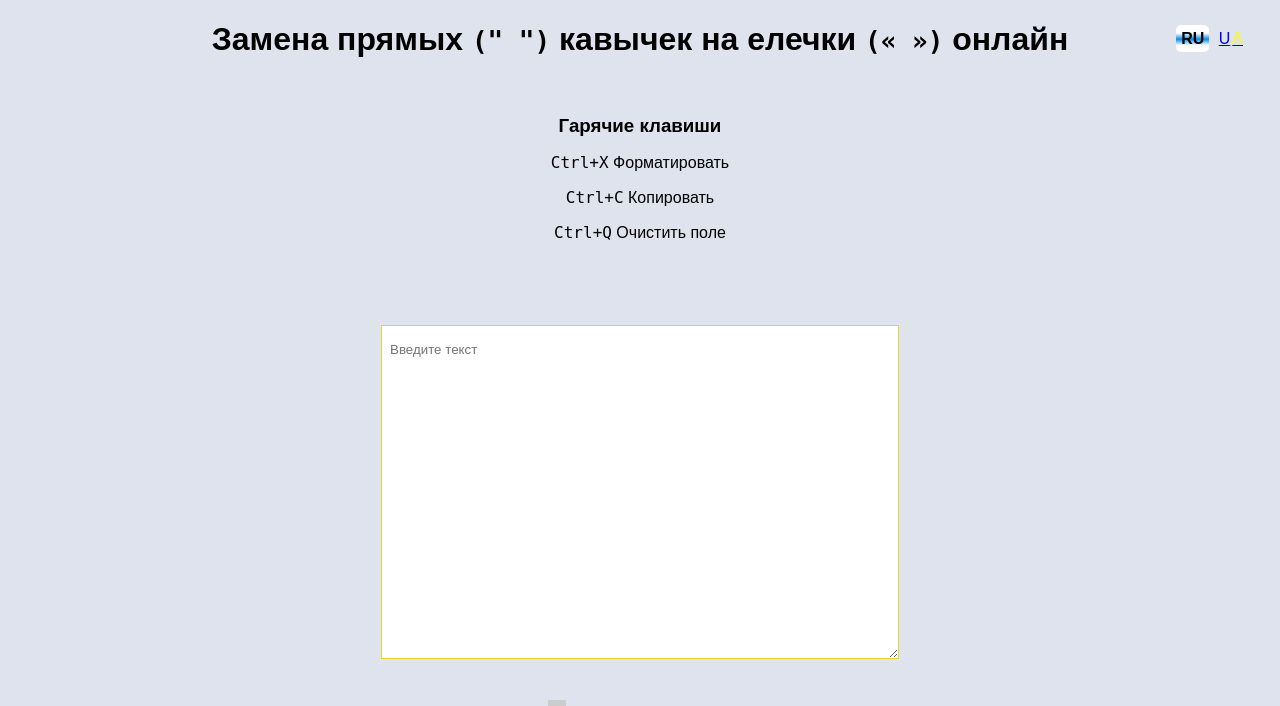
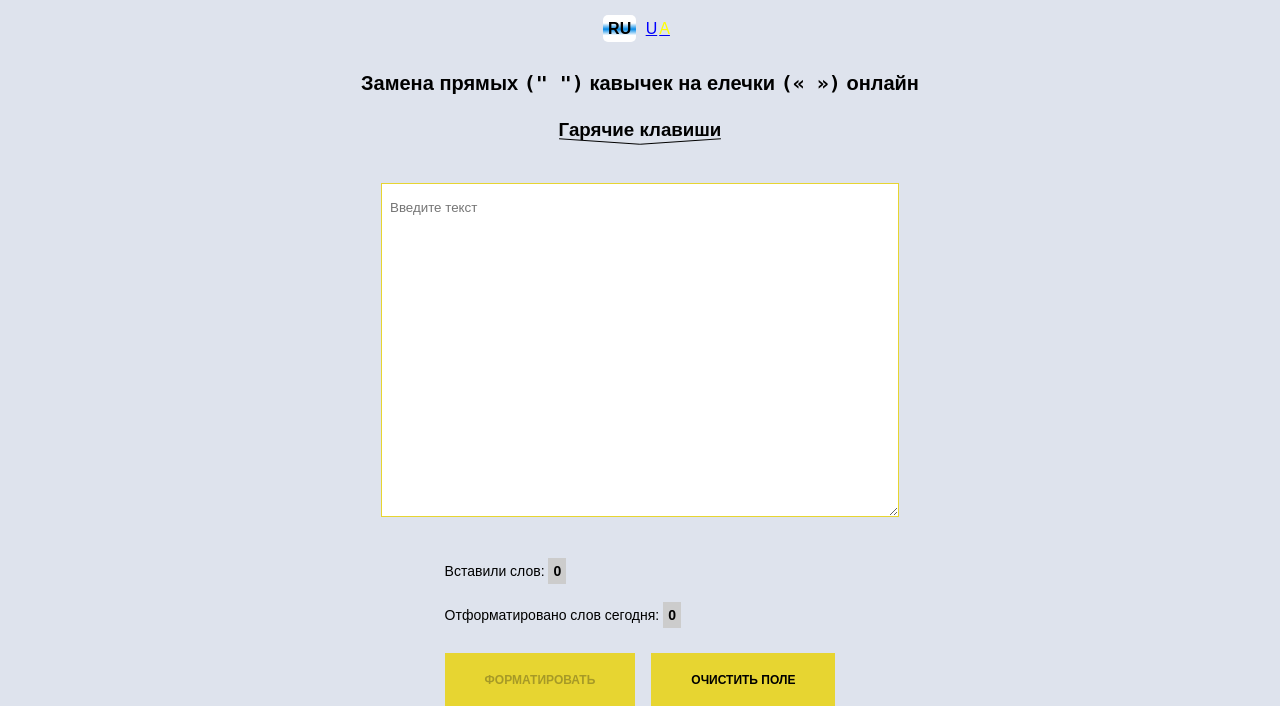
Before and after one commit to MrMihas/MrMihas.github.io, a PHP site: page /typograph/ru.html in a window 1280 px wide. Shown: the top 706 px of the page. Run offline with PHP 8.4, Linux system fonts and the light colour scheme.

Commit message:
Update style.css

```diff
--- a/typograph/style.css
+++ b/typograph/style.css
@@ -10,6 +10,10 @@ header{
     justify-content: center;
     align-items: center;
 	text-align: center;
+}
+
+header h1{
+    font-size: 20px;
 }
 
 .text{
@@ -100,19 +104,101 @@ header{
 
 }
 
+.keys{
+    overflow: hidden;
+   height: 0;
+
+}
+
+
+.keys.hide{
+     animation: hide 0.5s  forwards  ease-in-out ;
+
+}
+@keyframes hide{
+    from{
+
+        height: 100px;
+    }
+
+    to{
+        height: 0;
+    }
+}
+
+
+.keys.active{
+    animation: show 0.5s  forwards  ease-in-out ;
+}
+
+@keyframes show{
+    from{
+        height: 0;
+    }
+
+    to{
+        height: 100px;
+    }
+}
+
 .hotkey{
 	width: 100%;
 	display: flex;
 	flex-direction: column;
 	align-items: center;
 	justify-content: center;
-	padding: 35px 0;
+	padding: 10px 0;
+}
+
+.hotkey h3{
+    cursor: pointer;
+    position: relative;
+}
+
+.hotkey h3:before,
+.hotkey h3:after{
+    content: "";
+    position: absolute;
+    width: 50%;
+    height: 1px;
+    background: #000;
+    bottom: 0;
+    animation: arrow 5s 1s infinite ease-in-out ;
+}
+
+@keyframes arrow {
+        0%{
+            bottom:0;
+        }
+
+        5%{
+            bottom: -5px;
+        }
+
+        15%{
+            bottom: 0;
+        }
+
+
+        100%{bottom: 0;}
+}
+
+.hotkey h3:before{
+    left: 0;
+    transform: rotateZ(4deg);
+}
+
+.hotkey h3:after{
+    right: 0;
+    transform: rotateZ(-4deg);
 }
 
 .hotkey code{
-	font-size: 16px;
+	font-size: 13px;
+    font-weight: 600;
 }
 .hotkey p{
+    font-size: 13px;
 text-align: center;
 }
 
@@ -133,9 +219,11 @@ text-align: center;
 }
 
 .lang{
-  position: absolute;
-  right: 30px;
-  top: 30px;
+    position: relative;
+    margin: 0 auto;
+    text-align: center;
+    padding: 20px;
+
 }
 .lang a{
 	padding: 5px;
@@ -150,3 +238,7 @@ text-align: center;
 
 .blue{color: blue;}
 .yellow{color:yellow}
+
+.ru{
+    text-transform: uppercase;
+}
```
